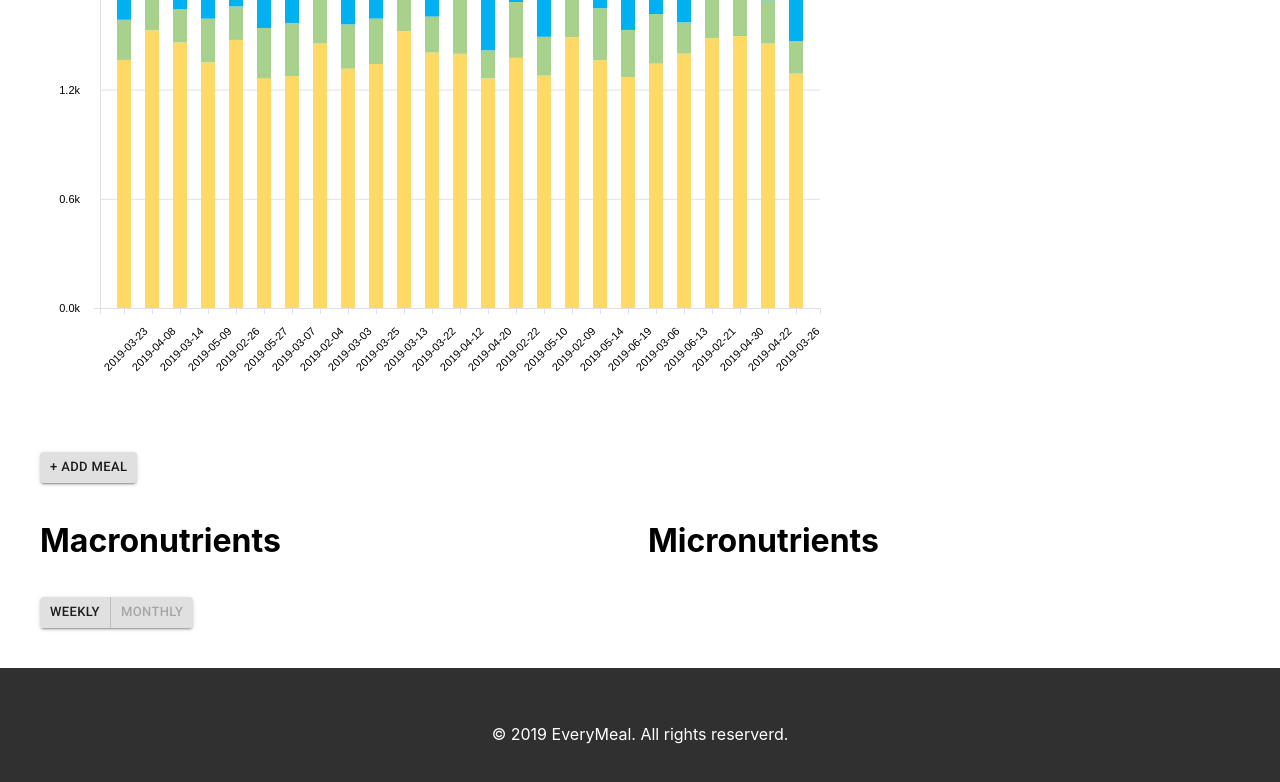
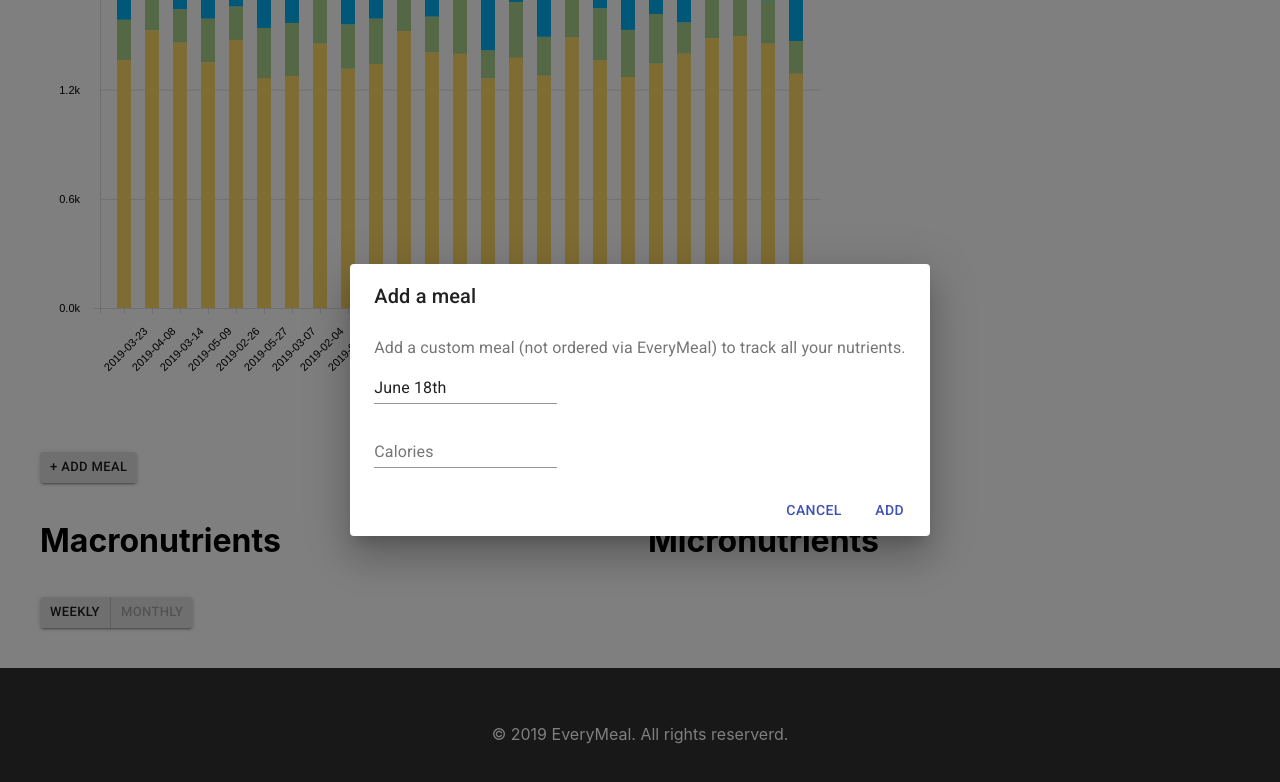
Before and after one commit to sakthik26/EveryMeal, a React (Create React App) app in the folder client/: page /dashboard in a window 1280 px wide. Both pictures are taken after a click on the button "+ ADD MEAL". Shown: the part 483-1265 px from the top of the page. Built offline with nearby package versions, Linux system fonts and the light colour scheme.

Commit message:
Add basic dialog for adding meals

```diff
--- a/client/package.json
+++ b/client/package.json
@@ -3,13 +3,16 @@
   "version": "0.1.0",
   "private": true,
   "dependencies": {
+    "@date-io/date-fns": "^1.3.7",
     "@material-ui/core": "^4.1.0",
     "@material-ui/icons": "^4.1.0",
+    "@material-ui/pickers": "^3.1.2",
     "d3-axis": "^1.0.12",
     "d3-interpolate": "^1.3.2",
     "d3-scale": "^3.0.0",
     "d3-selection": "^1.4.0",
     "d3-shape": "^1.3.5",
+    "date-fns": "^2.0.0-alpha.37",
     "react": "^16.8.6",
     "react-dom": "^16.8.6",
     "react-redux": "^7.1.0",
--- /dev/null
+++ b/client/src/components/buttons/DialogButton.js
@@ -0,0 +1,66 @@
+"use strict";
+
+import React, { useState } from "react";
+import Button from '@material-ui/core/Button';
+import TextField from '@material-ui/core/TextField';
+import Dialog from '@material-ui/core/Dialog';
+import DialogActions from '@material-ui/core/DialogActions';
+import DialogContent from '@material-ui/core/DialogContent';
+import DialogContentText from '@material-ui/core/DialogContentText';
+import DialogTitle from '@material-ui/core/DialogTitle';
+import DateFnsUtils from "@date-io/date-fns";
+import { DatePicker, MuiPickersUtilsProvider } from "@material-ui/pickers";
+
+
+export default function FormDialog(props) {
+    const [open, setOpen] = React.useState(false);
+    const [selectedDate, handleDateChange] = useState(new Date());
+
+    function handleClickOpen() {
+        setOpen(true);
+    }
+
+    function handleClose() {
+        setOpen(false);
+    }
+
+    return (
+        <div>
+            <Button variant="contained" size="small" onClick={handleClickOpen}>
+                {props.label}
+            </Button>
+            <Dialog open={open} onClose={handleClose} aria-labelledby="form-dialog-title">
+                <DialogTitle id="form-dialog-title">Add a meal</DialogTitle>
+                <DialogContent>
+                    <DialogContentText>
+                        Add a custom meal (not ordered via EveryMeal) to track all your nutrients.
+                    </DialogContentText>
+                    <MuiPickersUtilsProvider utils={DateFnsUtils}>
+                        <DatePicker value={selectedDate} onChange={handleDateChange} />
+                    </MuiPickersUtilsProvider>
+                    <br/>
+                    <TextField
+                        id="standard-number"
+                        label="Calories"
+                        // value={values.age}
+                        // onChange={handleChange('age')}
+                        // type="number"
+                        // className={classes.textField}
+                        // InputLabelProps={{
+                        //     shrink: true,
+                        // }}
+                        margin="normal"
+                    />
+                </DialogContent>
+                <DialogActions>
+                    <Button onClick={handleClose} color="primary">
+                        Cancel
+          </Button>
+                    <Button onClick={handleClose} color="primary">
+                        Add
+          </Button>
+                </DialogActions>
+            </Dialog>
+        </div>
+    );
+}
--- /dev/null
+++ b/client/src/components/charts/ProgressCircle.js
@@ -0,0 +1 @@
+"use strict";
--- a/client/src/views/Dashboard.js
+++ b/client/src/views/Dashboard.js
@@ -8,8 +8,10 @@ import ButtonGroup from '@material-ui/core/ButtonGroup';
 import { withStyles } from '@material-ui/core/styles';
 
 import Page from '../components/page/Page';
-import ConsumptionGraph from '../components/consumptionGraph/Chart';
+import ConsumptionGraph from '../components/charts/Chart';
 import Select from '../components/buttons/SimpleSelect';
+import AddMealButton from '../components/buttons/DialogButton';
+import ProgressCircle from '../components/charts/ProgressCircle';
 
 const styles = theme => ({
     main: {
@@ -38,7 +40,7 @@ export class Dashboard extends React.Component {
                             </Box>
                         </Grid>
                         <Grid item>
-                            <Button size="small" variant="contained" >+ Add meal</Button>
+                            <AddMealButton label="+ Add meal"/>
                         </Grid>
                     </Grid>
 
```
Also changed, not shown: client/src/components/buttons/test.js (added), client/src/components/charts/Axes.js (renamed from client/src/components/consumptionGraph/Axes.js), client/src/components/charts/Axis.css (renamed from client/src/components/consumptionGraph/Axis.css), client/src/components/charts/Axis.js (renamed from client/src/components/consumptionGraph/Axis.js), client/src/components/charts/Bars.js (renamed from client/src/components/consumptionGraph/Bars.js), client/src/components/charts/Chart.js (renamed from client/src/components/consumptionGraph/Chart.js), client/src/components/charts/Stack.css (renamed from client/src/components/consumptionGraph/Stack.css), client/src/components/charts/Stack.js (renamed from client/src/components/consumptionGraph/Stack.js), 1 other file (tests, documents, lock files or other folders).
